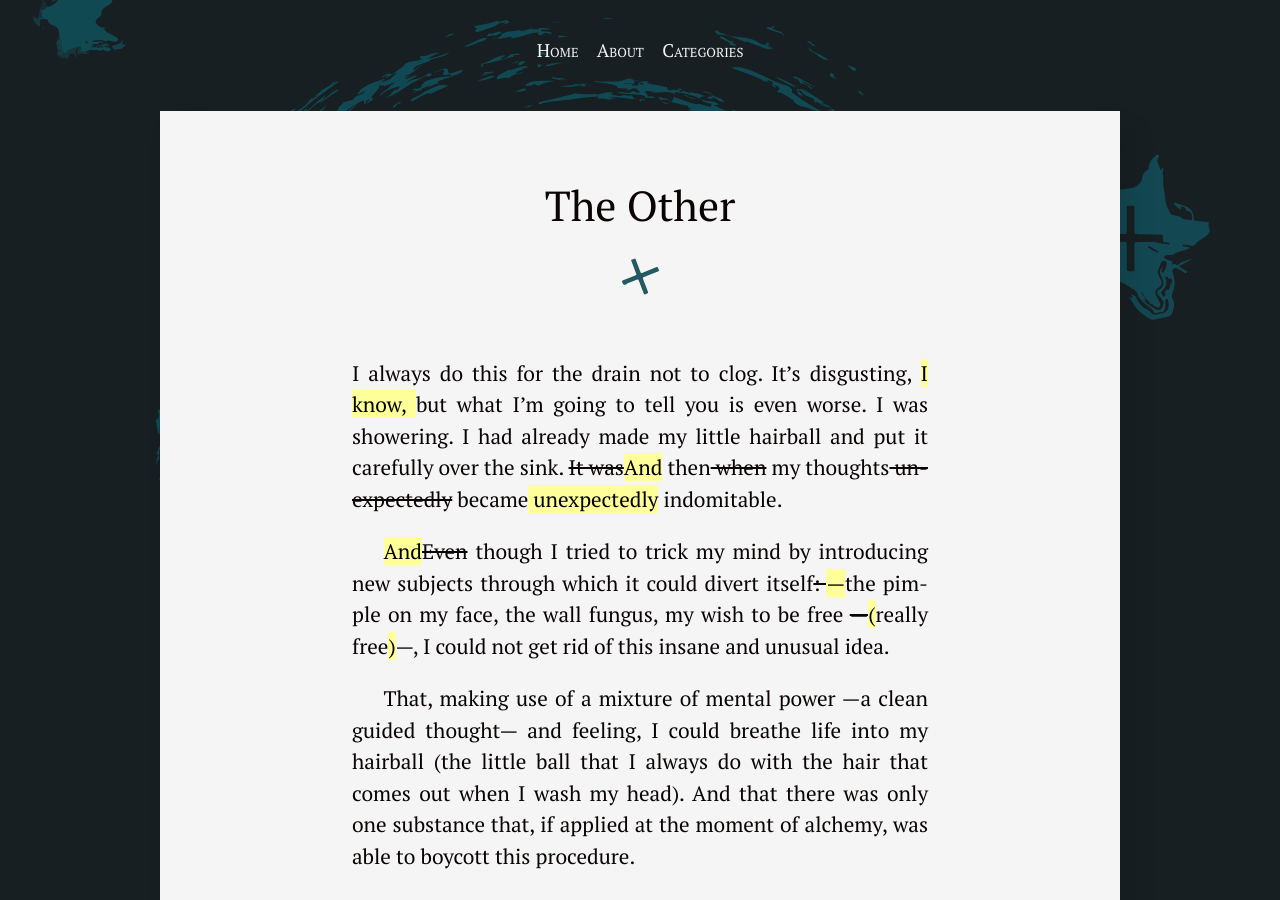
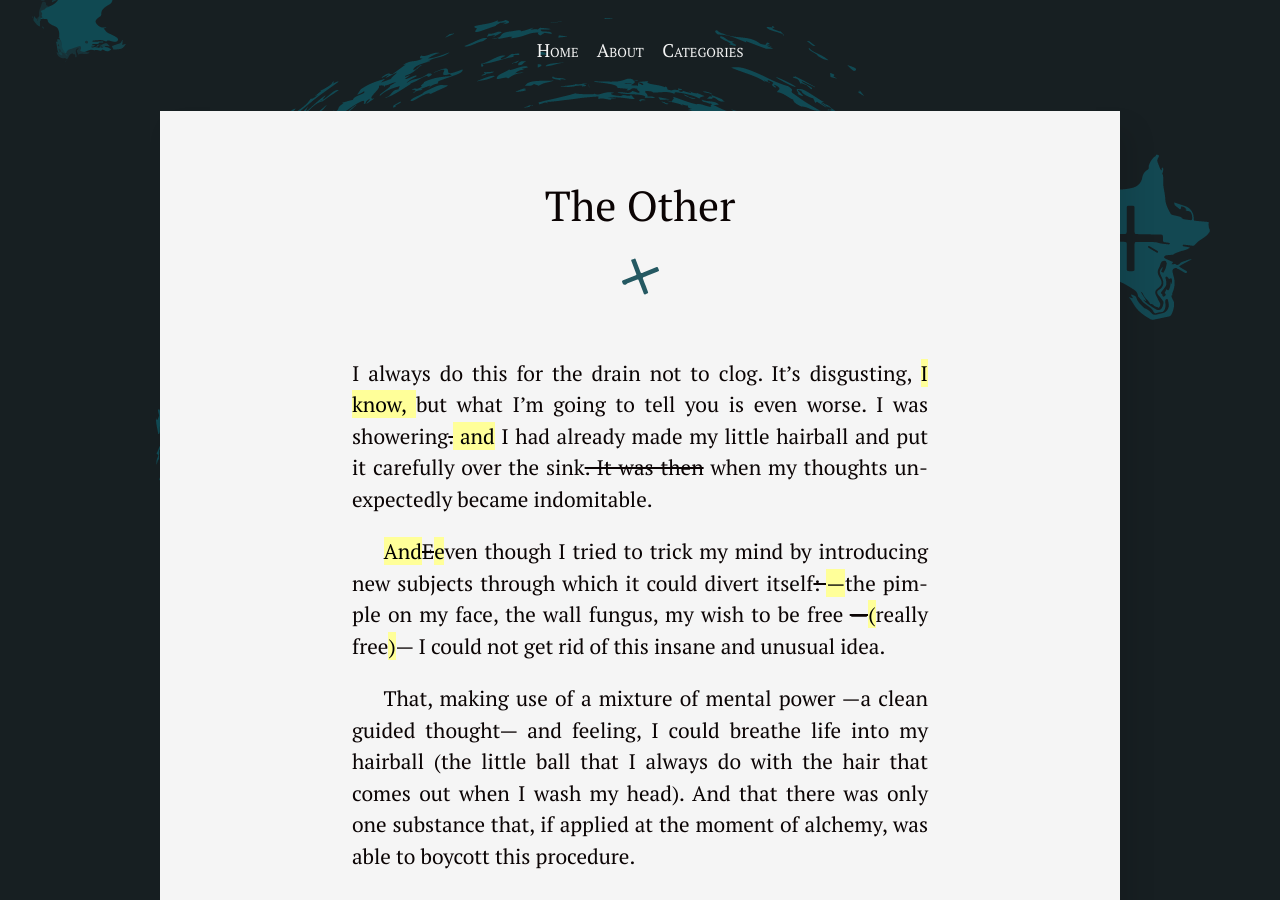
Before and after one commit to silvialohrmann/editorial, a Jekyll site: the page built from _posts/2022-11-20-the-other.md, in a window 1280 px wide and 900 px high. Built offline with Jekyll 4.4.1, drawn with Linux system fonts in a browser that asks for light colours.

Commit message:
Update 2022-11-20-the-other.md

```diff
--- a/_posts/2022-11-20-the-other.md
+++ b/_posts/2022-11-20-the-other.md
@@ -4,9 +4,9 @@ category: Imaginable
 layout: post
 ---
 
-I always do this for the drain not to clog. It’s disgusting, <ins title="edited on 2022/11/21">I know, </ins>but what I’m going to tell you is even worse. I was showering. I had already made my little hairball and put it carefully over the sink. <del>It was</del><ins title="edited on 2022/11/21">And</ins> then<del title="edited on 2022/11/21"> when</del> my thoughts<del> unexpectedly</del> became<ins title="edited on 2022/11/21"> unexpectedly</ins> indomitable.
+I always do this for the drain not to clog. It’s disgusting, <ins title="edited on 2022/11/21">I know, </ins>but what I’m going to tell you is even worse. I was showering<del>.</del><ins title="edited on 2022/11/21"> and</ins> I had already made my little hairball and put it carefully over the sink<del title="edited on 2022/11/21">. It was then</del> when my thoughts unexpectedly became indomitable.
 
-<ins title="edited on 2022/11/21">And</ins><del>Even</del> though I tried to trick my mind by introducing new subjects through which it could divert itself<del title="edited on 2022/11/21">: </del><ins>—</ins>the pimple on my face, the wall fungus, my wish to be free <del title="edited on 2022/11/21">—</del><ins>(</ins>really free<ins>)</ins>—, I could not get rid of this insane and unusual idea.
+<ins title="edited on 2022/11/21">And</ins><del>E</del><ins>e</ins>ven though I tried to trick my mind by introducing new subjects through which it could divert itself<del title="edited on 2022/11/21">: </del><ins>—</ins>the pimple on my face, the wall fungus, my wish to be free <del title="edited on 2022/11/21">—</del><ins>(</ins>really free<ins>)</ins>— I could not get rid of this insane and unusual idea.
 
 That, making use of a mixture of mental power —a clean guided thought— and feeling, I could breathe life into my hairball (the little ball that I always do with the hair that comes out when I wash my head). And that there was only one substance that, if applied at the moment of alchemy, was able to boycott this procedure.
 
```
